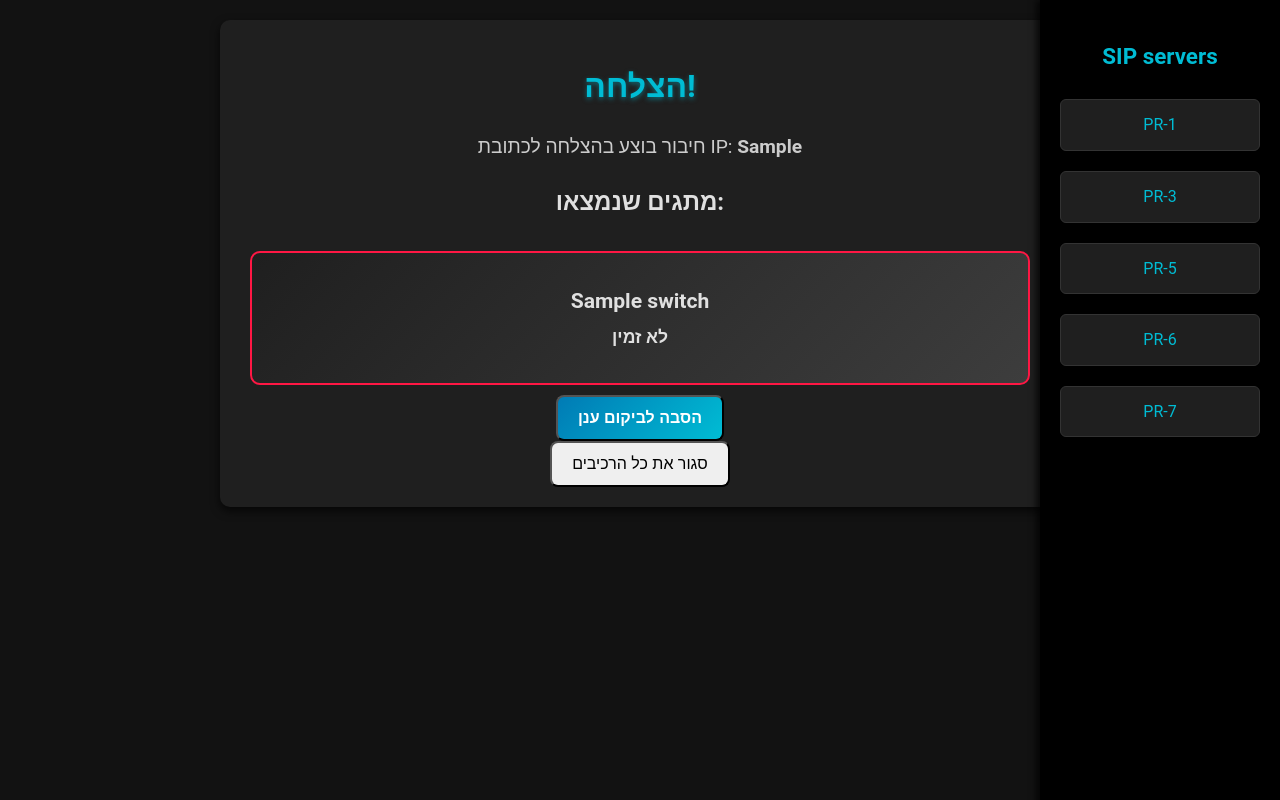
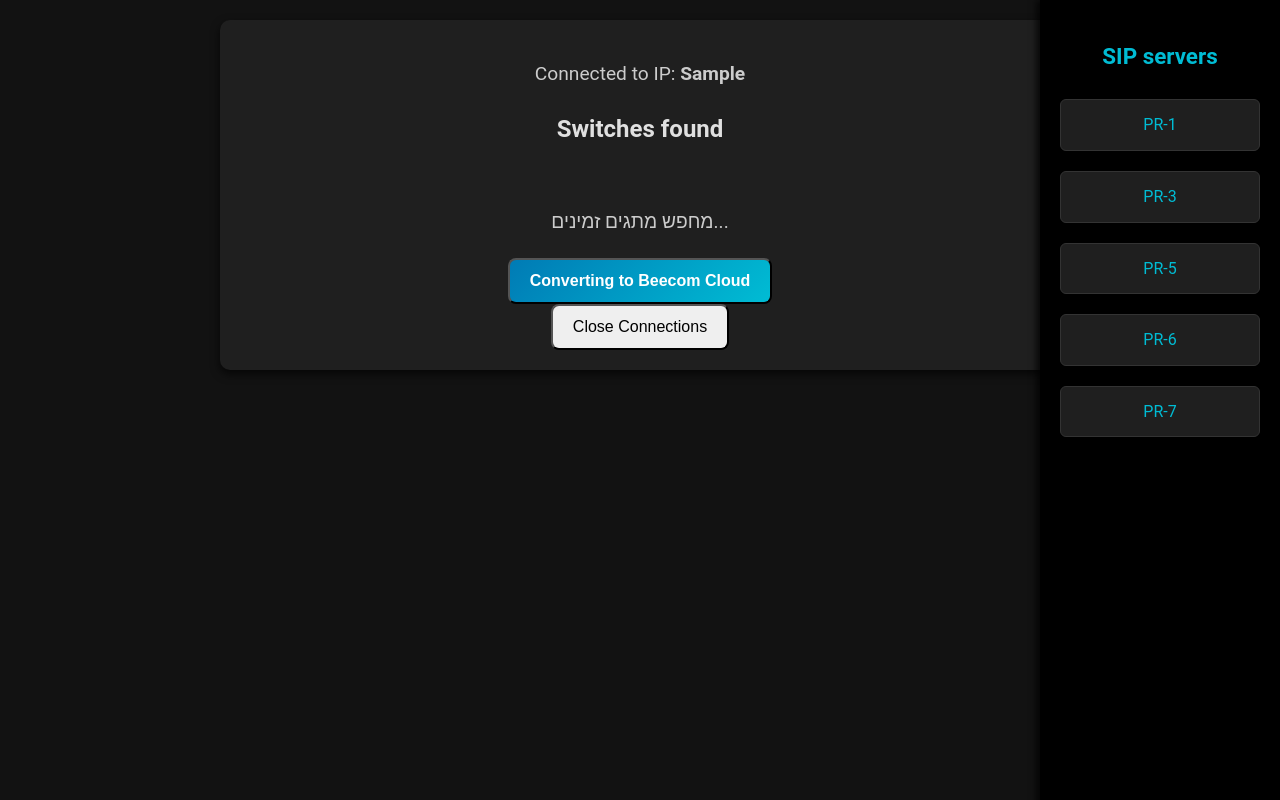
Before and after one commit to yonite-ip/tech_staff_connection, a Flask app: template templates/success.html in a window 1280 px wide. Run offline with Flask 3, Linux system fonts and the light colour scheme; the template is opened without the code that fills it: most values are stand-ins (such as "Sample title", 1, 10 or a date in 2020); parts of the project's set-up code (start-up, migrations or seed data) failed here and were passed over; some libraries are stand-ins or nearby versions.

Commit message:
switches present dynamiclly

```diff
--- a/app.py
+++ b/app.py
@@ -1,11 +1,14 @@
 import os
 import subprocess
-from flask import Flask, render_template, request, redirect, url_for
+from flask import Flask, render_template, request, redirect, url_for, jsonify
+import threading
+from flask_socketio import SocketIO
 from dotenv import load_dotenv
 
 app = Flask(__name__)
 
 load_dotenv()
+socketio = SocketIO(app)
 
 winbox_path = os.getenv("WINBOX_PATH")
 vpn_phonebook_path = os.getenv("VPN_PHONEBOOK_PATH")
@@ -167,16 +170,20 @@
 @app.route('/success')
 def success():
     ip = request.args.get('ip')
+    return render_template('success.html', ip=ip)  # Load page immediately
 
-    # Scan for switches in the range 10.0.0.247 - 10.0.0.253
-    ping_results = {}
-    for switch_ip in range(247, 254):  # Scanning 10.0.0.247 - 10.0.0.253
-        address = f"10.0.0.{switch_ip}"
-        success = ping_address(address)
-        if success:  # Only include reachable switches
-            ping_results[address] = success
 
-    return render_template('success.html', ip=ip, ping_results=ping_results)
+@app.route('/scan-switches')
+def scan_switches():
+    def scan():
+        for switch_ip in range(247, 254):
+            address = f"10.0.0.{switch_ip}"
+            if ping_address(address):  # Only send successful pings
+                socketio.emit('switch_found', {'ip': address})
+        socketio.emit('scan_complete')  # Notify frontend when done
+
+    threading.Thread(target=scan).start()  # Run in background
+    return jsonify({"status": "scanning started"}), 202
 
 
 @app.route('/open-browser/<switch_ip>', methods=['POST'])
--- a/templates/success.html
+++ b/templates/success.html
@@ -4,14 +4,49 @@
     <meta charset="UTF-8">
     <meta name="viewport" content="width=device-width, initial-scale=1.0">
     <link rel="stylesheet" href="{{ url_for('static', filename='ai_theme_success.css') }}">
-    <title>הצלחה</title>
+    <title>Client Infrastructre</title>
+    <script src="https://cdnjs.cloudflare.com/ajax/libs/socket.io/4.0.1/socket.io.js"></script>
     <script>
-        function toggleDetails(id) {
-            const details = document.getElementById(id);
-            details.classList.toggle('active');
+        document.addEventListener("DOMContentLoaded", function () {
+            var socket = io();
+            var switchList = document.querySelector('.results-grid');
+
+            function startScanning() {
+                fetch('/scan-switches')
+                    .then(response => response.json())
+                    .then(data => console.log("🔄 Scan started:", data))
+                    .catch(error => console.error("❌ Failed to start scan:", error));
+
+                socket.on('switch_found', function(data) {
+                    if (switchList) {
+                        let newBox = document.createElement('div');
+                        newBox.classList.add('result-box', 'success');
+                        newBox.dataset.ip = data.ip;  // Store IP for event delegation
+                        newBox.innerHTML = `<span class="ip">${data.ip}</span>`;
+                        switchList.appendChild(newBox);
+                        console.log(`✅ Switch found: ${data.ip}`);
+                    } else {
+                        console.error("❌ results-grid not found!");
+                    }
+                });
+
+                socket.on('scan_complete', function() {
+                    let statusElement = document.getElementById('status');
+                    if (statusElement) {
+                        statusElement.textContent = "";
+                    }
+                    console.log("✔ Scan complete!");
+                });
+
+                socket.on('connect_error', function(error) {
+                    console.error("❌ Socket.io connection error:", error);
+                });
             }
 
+            // ✅ ADDING CLICK FUNCTION TO OPEN BROWSER ✅
             function openBrowser(switch_ip) {
+                console.log("Opening browser for:", switch_ip);  // Debugging
+
                 fetch(`/open-browser/${switch_ip}`, {
                     method: "POST",
                     headers: { "Content-Type": "application/json" }
@@ -22,38 +57,43 @@
                 })
                 .catch(error => console.error("Error:", error));
             }
+
+            // ✅ EVENT LISTENER FOR DYNAMICALLY ADDED SWITCHES ✅
+            switchList.addEventListener("click", function(event) {
+                let clickedBox = event.target.closest(".result-box");
+                if (clickedBox) {
+                    let switch_ip = clickedBox.dataset.ip;
+                    openBrowser(switch_ip);
+                }
+            });
+
+            startScanning();
+        });
     </script>
+
+
 </head>
 <body>
     <div class="container" dir="ltr">
-        <h1>הצלחה!</h1>
-        <p>חיבור בוצע בהצלחה לכתובת IP: <strong>{{ ip }}</strong></p>
+        <p>Connected to IP: <strong>{{ ip }}</strong></p>
 
-        {% if ping_results %}
         <div class="results-container">
-                <h2>מתגים שנמצאו:</h2>
-                <div class="results-grid">
-                    {% for switch, success in ping_results.items() %}
-                    <div class="result-box {% if success %}success{% else %}failed{% endif %}"
-                            onclick="openBrowser('{{ switch }}')">
-                        <span class="ip">{{ switch }}</span>
-                        <span class="status">{{ '' if success else 'לא זמין' }}</span>
-                    </div>
-                    {% endfor %}
+            <h2>Switches found</h2>
+            <div class="results-grid" id="switchList">
+                <!-- Switches will be added here dynamically -->
             </div>
         </div>
-        {% else %}
-            <p>לא נמצאו מתגים ברשת.</p>
-        {% endif %}
+        <p id="status">מחפש מתגים זמינים...</p>
+
 
         <div class="button-container">
             <form method="GET" action="/beecom-cloud">
-                <button class="cta-button" type="submit">הסבה לביקום ענן</button>
+                <button class="cta-button" type="submit">Converting to Beecom Cloud</button>
             </form>
 
             <!-- Close All Components Button -->
             <form method="POST" action="{{ url_for('close') }}">
-                <button type="submit">סגור את כל הרכיבים</button>
+                <button type="submit">Close Connections</button>
             </form>
         </div>
     </div>
```
Lines whose indentation alone changed are shown as unchanged.
